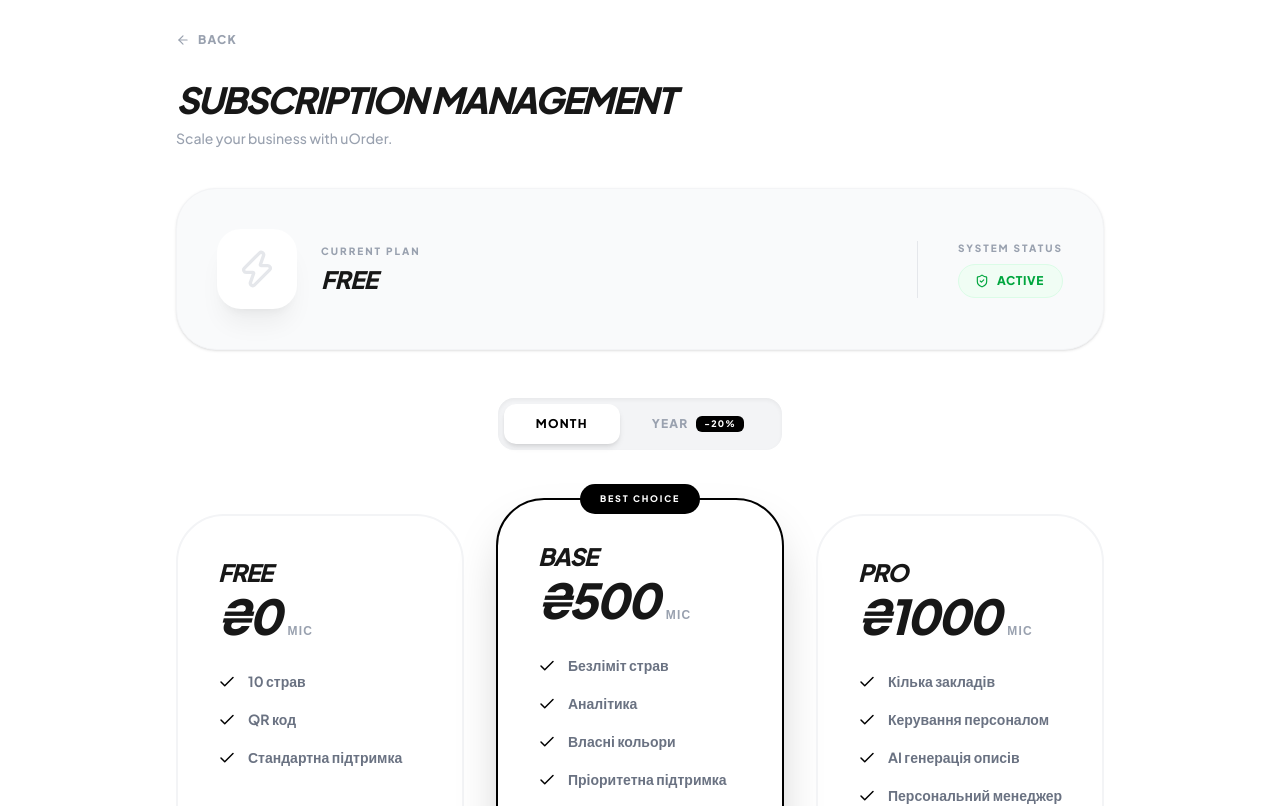
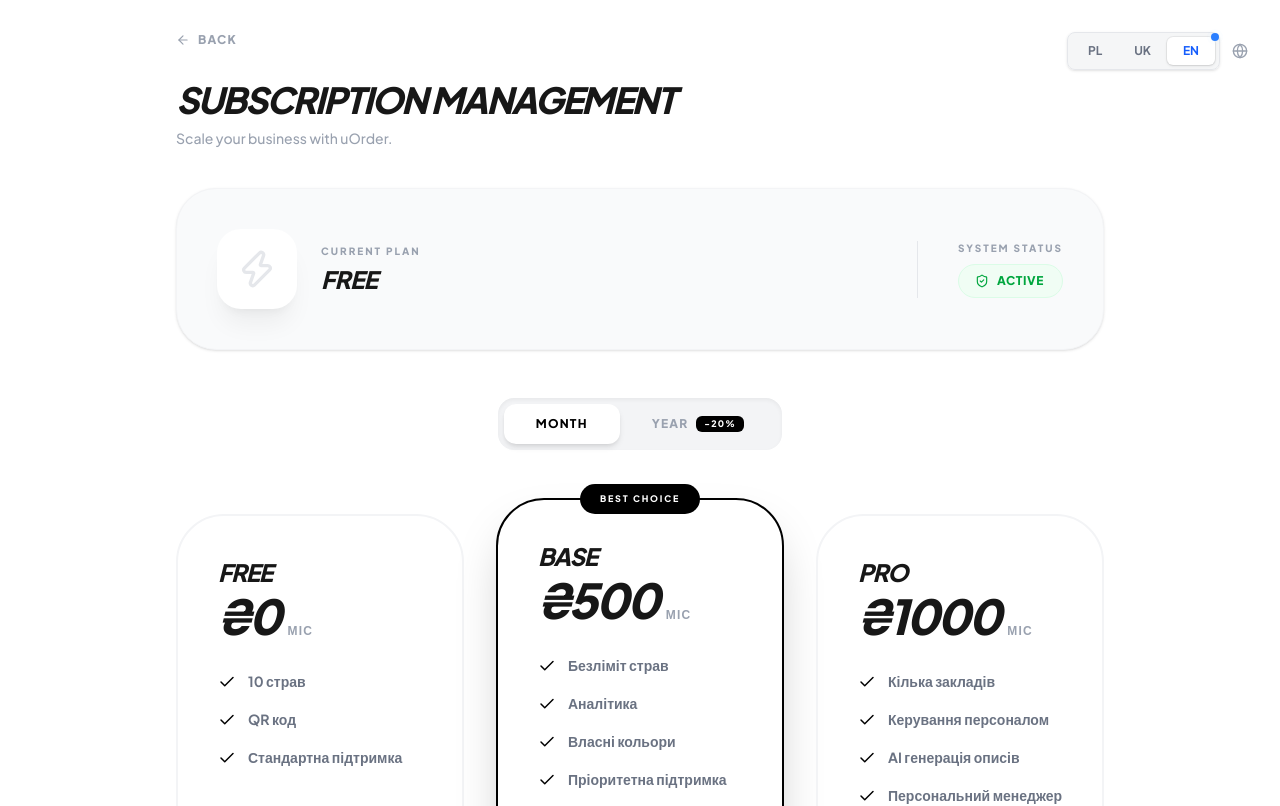
Before and after one commit to Mionder/uOrder_frontend, a Next.js app: page /admin/billing in a window 1280 px wide. Shown: the top 806 px of the page. Built offline with nearby package versions, Linux system fonts and the light colour scheme.

Commit message:
language switcher

```diff
--- a/app/admin/billing/page.tsx
+++ b/app/admin/billing/page.tsx
@@ -3,6 +3,7 @@ import { useState } from 'react';
 import { Check, CreditCard, Zap, ShieldCheck, Clock, ArrowLeft } from 'lucide-react';
 import { useRouter } from 'next/navigation';
 import { useLanguage } from '@/context/LanguageContext';
+import { LanguageSwitcher } from '@/components/language-switcher';
 
 
 const PLANS = [
@@ -54,6 +55,9 @@ export default function BillingPage() {
 
   return (
     <div className="p-4 md:p-8 max-w-6xl mx-auto min-h-screen bg-white">
+            <div className="absolute right-3 top-3 md:right-8 md:top-8 z-99">
+              <LanguageSwitcher languages={['pl', 'uk', 'en']} />
+            </div>
       <button onClick={() => router.back()} className="flex items-center gap-2 text-xs font-black uppercase tracking-widest text-gray-400 hover:text-black transition-all mb-8">
         <ArrowLeft size={14} /> {tr('billing.back_button')}
       </button>
--- a/app/forgot-password/page.tsx
+++ b/app/forgot-password/page.tsx
@@ -3,6 +3,7 @@
 import { useState } from 'react';
 import { useRouter } from 'next/navigation';
 import { useLanguage } from '@/context/LanguageContext';
+import { LanguageSwitcher } from '@/components/language-switcher';
 
 export default function ForgotPasswordPage() {
   const [email, setEmail] = useState('');
@@ -35,6 +36,9 @@ export default function ForgotPasswordPage() {
 
   return (
     <div className="min-h-screen flex items-center justify-center p-6 bg-gray-50">
+            <div className="absolute right-3 top-3 md:right-8 md:top-8 z-99">
+              <LanguageSwitcher languages={['pl', 'uk', 'en']} />
+            </div>
       <form onSubmit={handleSubmit} className="max-w-sm w-full space-y-6 bg-white p-8 rounded-3xl shadow-xl">
         <h1 className="text-2xl font-black">{tr('forgot_password.title')}</h1>
         <p className="text-sm text-gray-500 font-medium">{tr('forgot_password.subtitle')}</p>
--- a/app/reset-password/page.tsx
+++ b/app/reset-password/page.tsx
@@ -5,6 +5,7 @@ import { useRouter, useSearchParams } from 'next/navigation';
 import { Eye, EyeOff, CheckCircle2, AlertCircle } from 'lucide-react';
 import { useLanguage } from '@/context/LanguageContext';
 import { Loader } from '@/components/admin/ui/loader';
+import { LanguageSwitcher } from '@/components/language-switcher';
 
 function ResetPasswordContent() {
   const router = useRouter();
@@ -69,6 +70,9 @@ function ResetPasswordContent() {
 
   return (
     <div className="min-h-screen flex items-center justify-center p-6 bg-gray-50">
+            <div className="absolute right-3 top-3 md:right-8 md:top-8 z-99">
+              <LanguageSwitcher languages={['pl', 'uk', 'en']} />
+            </div>
       <div className="max-w-md w-full bg-white p-8 rounded-[2.5rem] shadow-2xl shadow-black/5">
         <div className="mb-8 text-center">
           <div className="w-16 h-16 bg-black text-white rounded-2xl flex items-center justify-center mx-auto mb-4">
```
